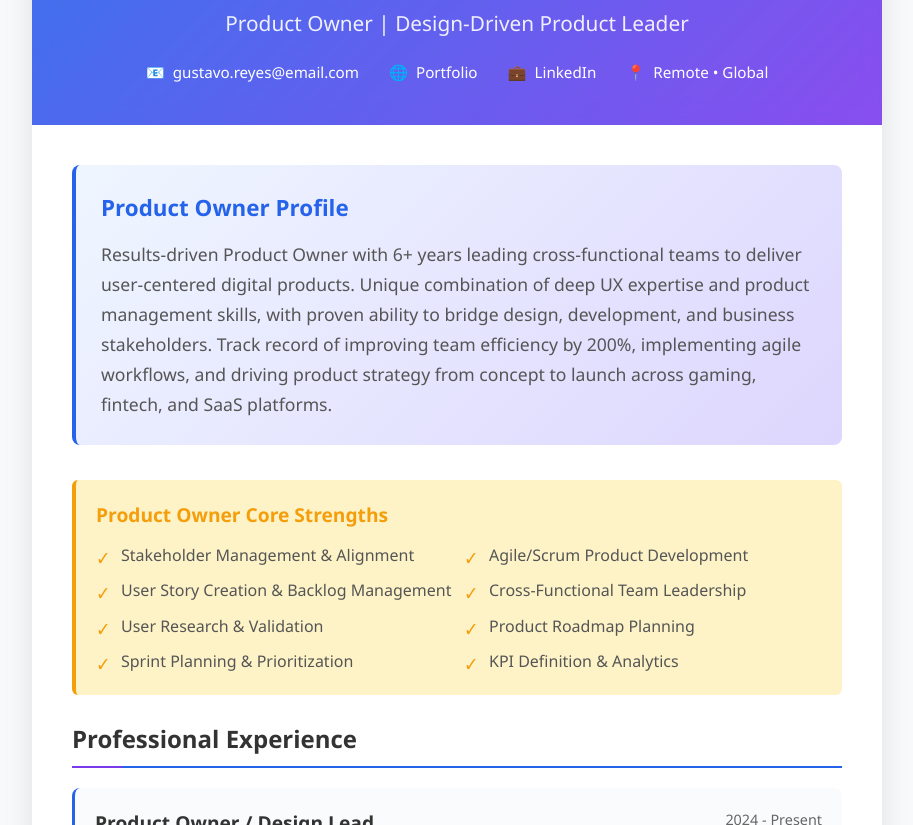
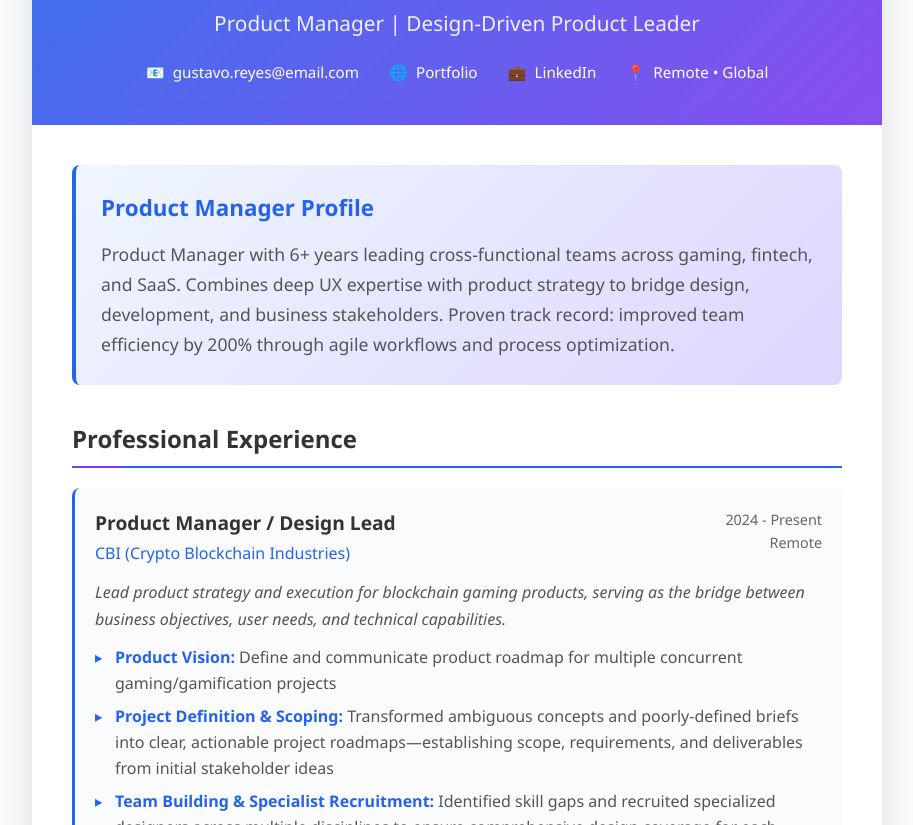
Before and after one commit to greyestorres/greyestorres.github.io, a plain HTML site: page index.html in a window 1280 px wide. Shown: the part 127-952 px from the top of the page, without its empty margins (183-1096 px from the left). Drawn offline with Linux system fonts and the light colour scheme.

Commit message:
Update index.html

```diff
--- a/index.html
+++ b/index.html
@@ -3,7 +3,7 @@
 <head>
     <meta charset="UTF-8">
     <meta name="viewport" content="width=device-width, initial-scale=1.0">
-    <title>Gustavo Reyes - Product Owner Resume</title>
+    <title>Gustavo Reyes - Product Manager Resume</title>
     <style>
         * {
             margin: 0;
@@ -357,7 +357,7 @@
         <header class="header">
             <div class="header-content">
                 <h1 class="name">Gustavo Reyes</h1>
-                <p class="title">Product Owner | Design-Driven Product Leader</p>
+                <p class="title">Product Manager | Design-Driven Product Leader</p>
                 <div class="contact-info">
                     <div class="contact-item">
                         <span>📧</span>
@@ -381,23 +381,9 @@
 
         <main class="main-content">
             <section class="summary">
-                <h2>Product Owner Profile</h2>
-                <p>Results-driven Product Owner with 6+ years leading cross-functional teams to deliver user-centered digital products. Unique combination of deep UX expertise and product management skills, with proven ability to bridge design, development, and business stakeholders. Track record of improving team efficiency by 200%, implementing agile workflows, and driving product strategy from concept to launch across gaming, fintech, and SaaS platforms.</p>
+                <h2>Product Manager Profile</h2>
+                <p>Product Manager with 6+ years leading cross-functional teams across gaming, fintech, and SaaS. Combines deep UX expertise with product strategy to bridge design, development, and business stakeholders. Proven track record: improved team efficiency by 200% through agile workflows and process optimization.</p>
             </section>
-
-            <div class="highlight-box">
-                <h3>Product Owner Core Strengths</h3>
-                <ul class="highlight-list">
-                    <li>Stakeholder Management & Alignment</li>
-                    <li>Agile/Scrum Product Development</li>
-                    <li>User Story Creation & Backlog Management</li>
-                    <li>Cross-Functional Team Leadership</li>
-                    <li>User Research & Validation</li>
-                    <li>Product Roadmap Planning</li>
-                    <li>Sprint Planning & Prioritization</li>
-                    <li>KPI Definition & Analytics</li>
-                </ul>
-            </div>
 
             <section class="section">
                 <h2 class="section-title">Professional Experience</h2>
@@ -405,7 +391,7 @@
                 <div class="experience-item">
                     <div class="job-header">
                         <div>
-                            <div class="job-title">Product Owner / Design Lead</div>
+                            <div class="job-title">Product Manager / Design Lead</div>
                             <div class="company">CBI (Crypto Blockchain Industries)</div>
                         </div>
                         <div class="date-location">
@@ -418,6 +404,8 @@
                     </div>
                     <ul class="achievements">
                         <li><strong>Product Vision:</strong> Define and communicate product roadmap for multiple concurrent gaming/gamification projects</li>
+                        <li><strong>Project Definition & Scoping:</strong> Transformed ambiguous concepts and poorly-defined briefs into clear, actionable project roadmaps—establishing scope, requirements, and deliverables from initial stakeholder ideas</li>
+                        <li><strong>Team Building & Specialist Recruitment:</strong> Identified skill gaps and recruited specialized designers across multiple disciplines to ensure comprehensive design coverage for each project</li>
                         <li><strong>Multilingual Stakeholder Management:</strong> Facilitate alignment across international teams—conducting meetings in French with stakeholders, English with development team, and Spanish with design team</li>
                         <li><strong>Backlog Ownership:</strong> Prioritize features and user stories based on business value and user impact</li>
                         <li><strong>Agile Leadership:</strong> Lead sprint ceremonies including planning, reviews, and retrospectives</li>
@@ -428,7 +416,7 @@
                 <div class="experience-item">
                     <div class="job-header">
                         <div>
-                            <div class="job-title">Product Owner / UI/UX Lead</div>
+                            <div class="job-title">Product Manager / UI/UX Lead</div>
                             <div class="company">Smarterverse</div>
                         </div>
                         <div class="date-location">
@@ -440,6 +428,8 @@
                         Established product development processes and drove product strategy for metaverse platform UI systems.
                     </div>
                     <ul class="achievements">
+                        <li><strong>Team Foundation & Development:</strong> Founded and built the UI/UX Design team from the ground up, establishing design standards and workflows</li>
+                        <li><strong>Cross-Disciplinary Training:</strong> Trained both 2D and 3D designers on interface design principles, specializing in diegetic vs. non-diegetic UI systems and visual clarity within immersive 3D environments</li>
                         <li><strong>Process Implementation:</strong> Defined agile workflows that improved delivery predictability and team velocity</li>
                         <li><strong>Product Strategy:</strong> Established clear product vision and direction for UI/UX features</li>
                         <li><strong>Bilingual Team Leadership:</strong> Led cross-functional collaboration in Spanish and English with Design, Engineering, and Product stakeholders</li>
@@ -584,13 +574,6 @@
                     <div class="school">Tecnológico de Monterrey, Mexico</div>
                     <div style="color: #666; font-size: 0.9em; margin-top: 5px;">2012 - 2025</div>
                 </div>
-
-                <div style="margin-top: 20px; padding: 15px; background: #fef3c7; border-radius: 6px; border-left: 4px solid #f59e0b;">
-                    <strong style="color: #f59e0b;">🎯 Product Management Certifications (In Progress)</strong>
-                    <div style="margin-top: 8px; color: #666; font-size: 0.95em;">
-                        Pursuing: Certified Scrum Product Owner (CSPO) • Professional Scrum Product Owner (PSPO)
-                    </div>
-                </div>
             </section>
 
             <section class="section">
```
